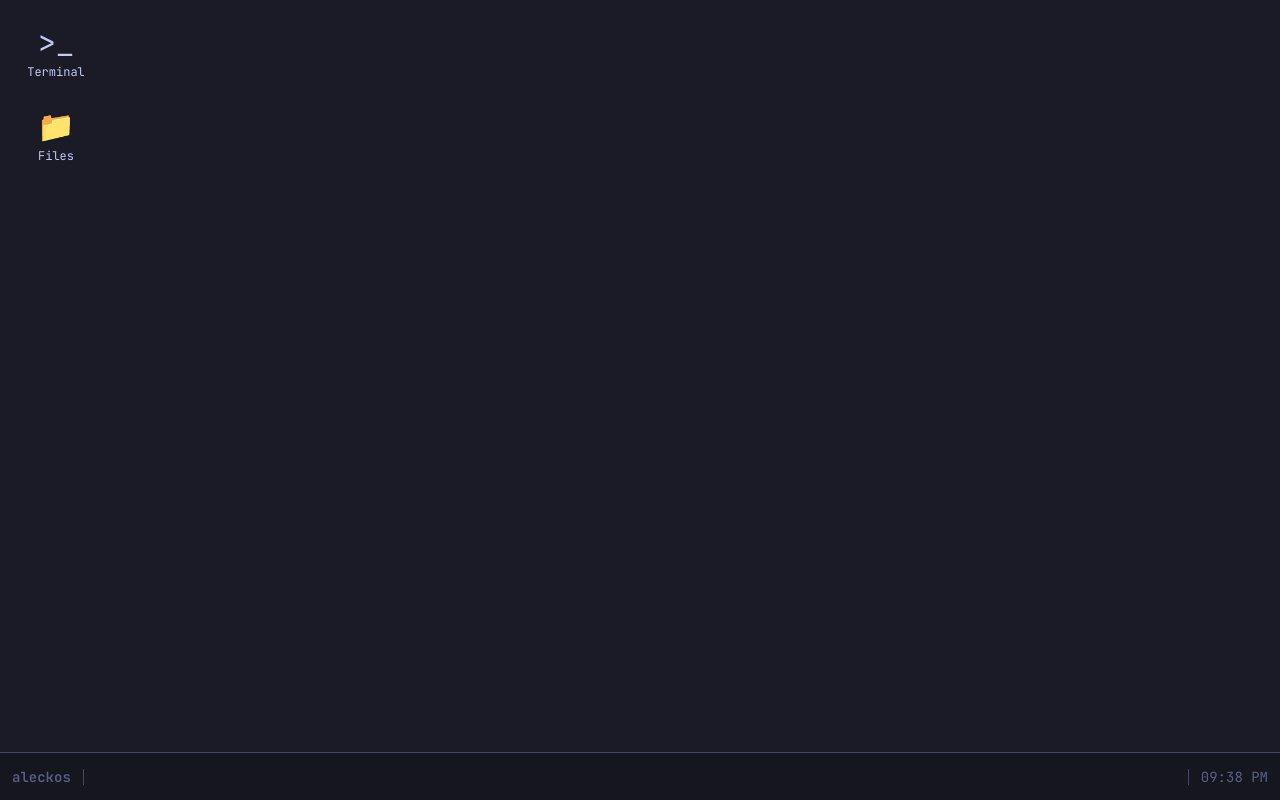
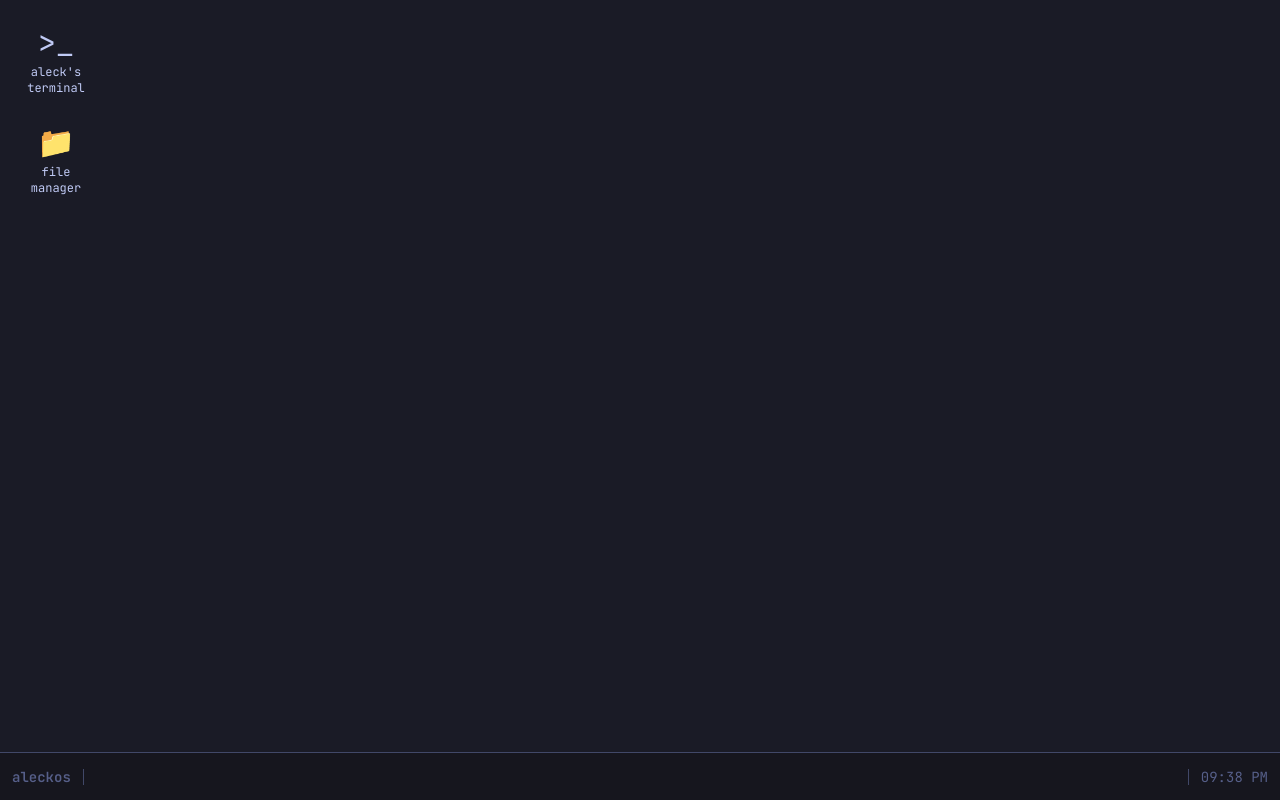
Before and after one commit to aleckshen/aleckos, a Next.js app: page / in a window 1280 px wide. Built offline with nearby package versions, Linux system fonts and the light colour scheme.

Commit message:
feat(desktop): rename files and terminal title name

```diff
--- a/src/components/Desktop.tsx
+++ b/src/components/Desktop.tsx
@@ -14,8 +14,8 @@ export function Desktop() {
   return (
     <div className="relative h-screen w-screen overflow-hidden bg-desktop-bg">
       <div className="absolute left-4 top-4 grid grid-cols-1 gap-3">
-        <DesktopIcon id="terminal" title="Terminal" emoji=">_" />
-        <DesktopIcon id="files" title="Files" emoji="📁" />
+        <DesktopIcon id="terminal" title="aleck's terminal" emoji=">_" />
+        <DesktopIcon id="files" title="file manager" emoji="📁" />
       </div>
 
       {windows.map((w) => (
```
